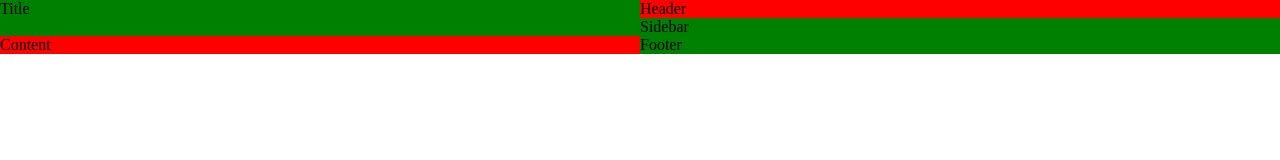
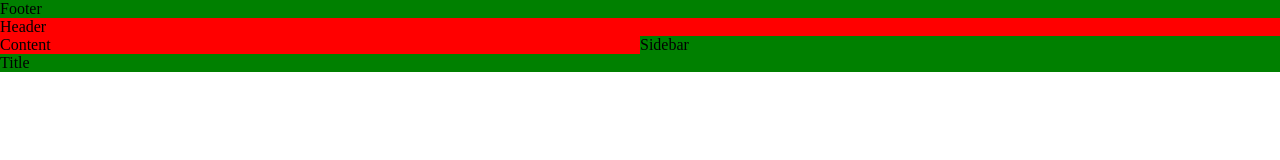
Before and after one commit to max4211/html_basics, a plain HTML site: page layout/index.html in a window 1280 px wide. Drawn offline with Linux system fonts and the light colour scheme.

Commit message:
Used grids to put footer at the top using CSS styling

```diff
--- a/layout/style.css
+++ b/layout/style.css
@@ -6,12 +6,34 @@
 .grid {
     display: grid;
     grid-template-columns: 1fr 1fr;
+    grid-template-rows: 1fr 1fr 1fr 1fr;
+    grid-template-areas:
+    "footer footer"
+    "header header"
+    "content sidebar"
+    "title title";
 }
 
 .title {
-    grid-column: span 1;
-    grid-row: span 2;
+    grid-area: title;
 }
+
+.header {
+    grid-area: header;
+}
+
+.sidebar {
+    grid-area: sidebar;
+}
+
+.content {
+    grid-area: content;
+}
+
+.footer {
+    grid-area: footer;
+}
+
 
 
 .grid div:nth-child(even) {
```
